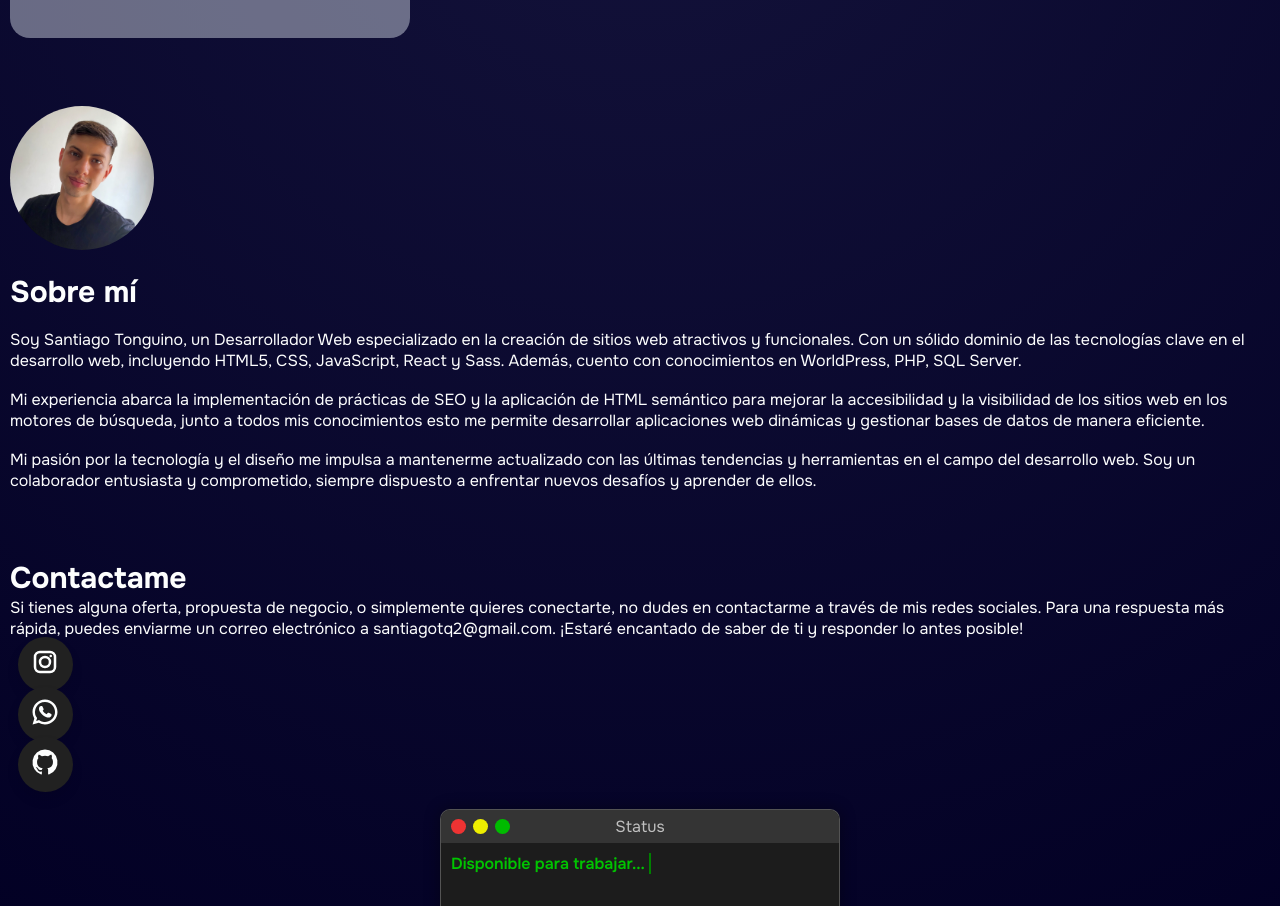
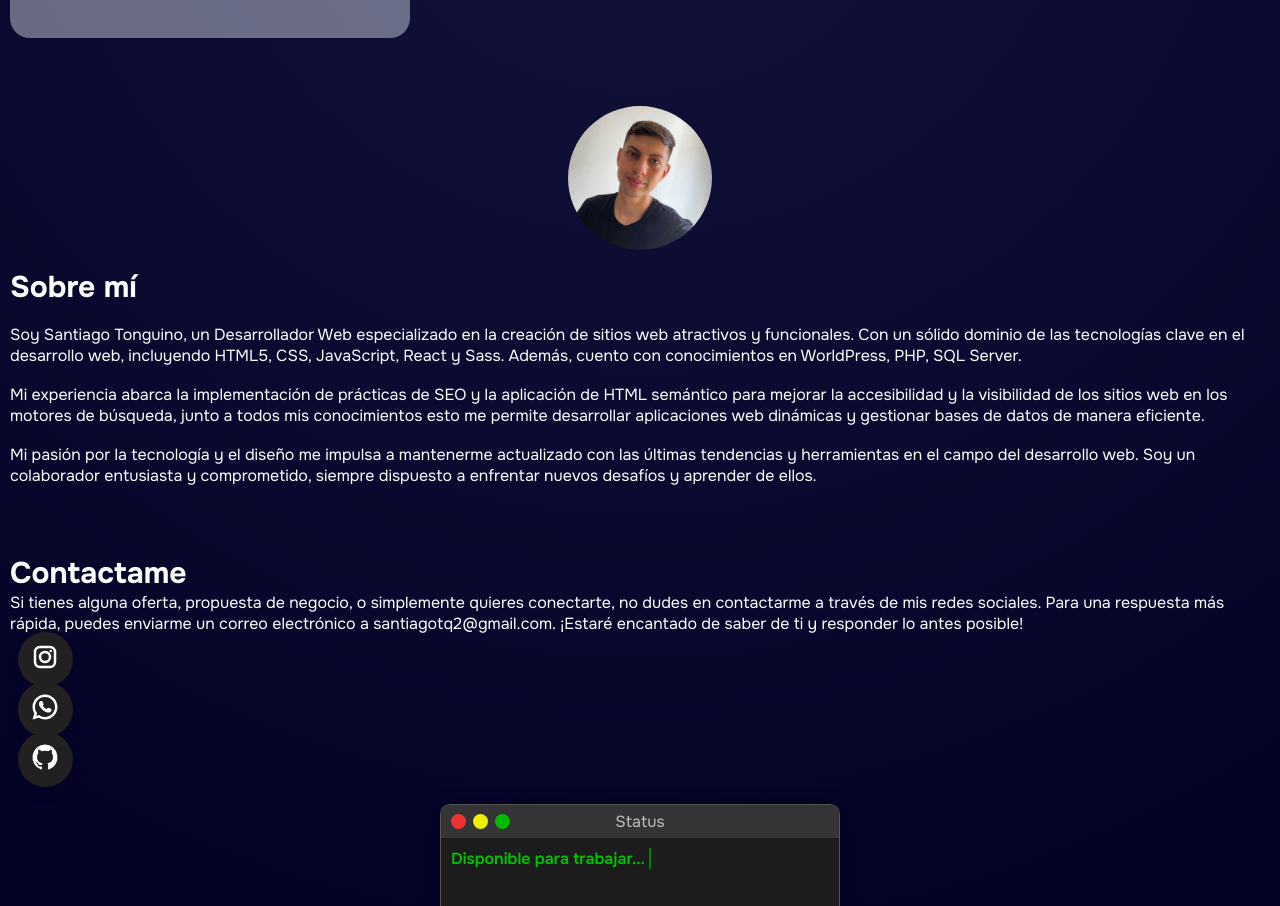
Before and after one commit to tonguiino/Tonguiino-WebCraft, a React (Vite) app: page / in a window 1280 px wide. Shown: the part 1496-2402 px from the top of the page. Built offline with nearby package versions, Linux system fonts and the light colour scheme.

Commit message:
Fix styles img at Aboutme

```diff
--- a/src/Components/AboutMe/AboutMe.scss
+++ b/src/Components/AboutMe/AboutMe.scss
@@ -1,10 +1,18 @@
+section.AboutMe {
 
-section.AboutMe{
-img{border-radius: 94px;
-    width: 9em;
-    height: 9em;
-    object-fit: cover;}
-    .aboutMe-info *{
+    .card {
+        display: flex;
+        justify-content: center;
+
+        img {
+            border-radius: 94px;
+            width: 9em;
+            height: 9em;
+            object-fit: cover;
+        }
+    }
+
+    .aboutMe-info * {
         margin: 18px 0px;
     }
 
```
